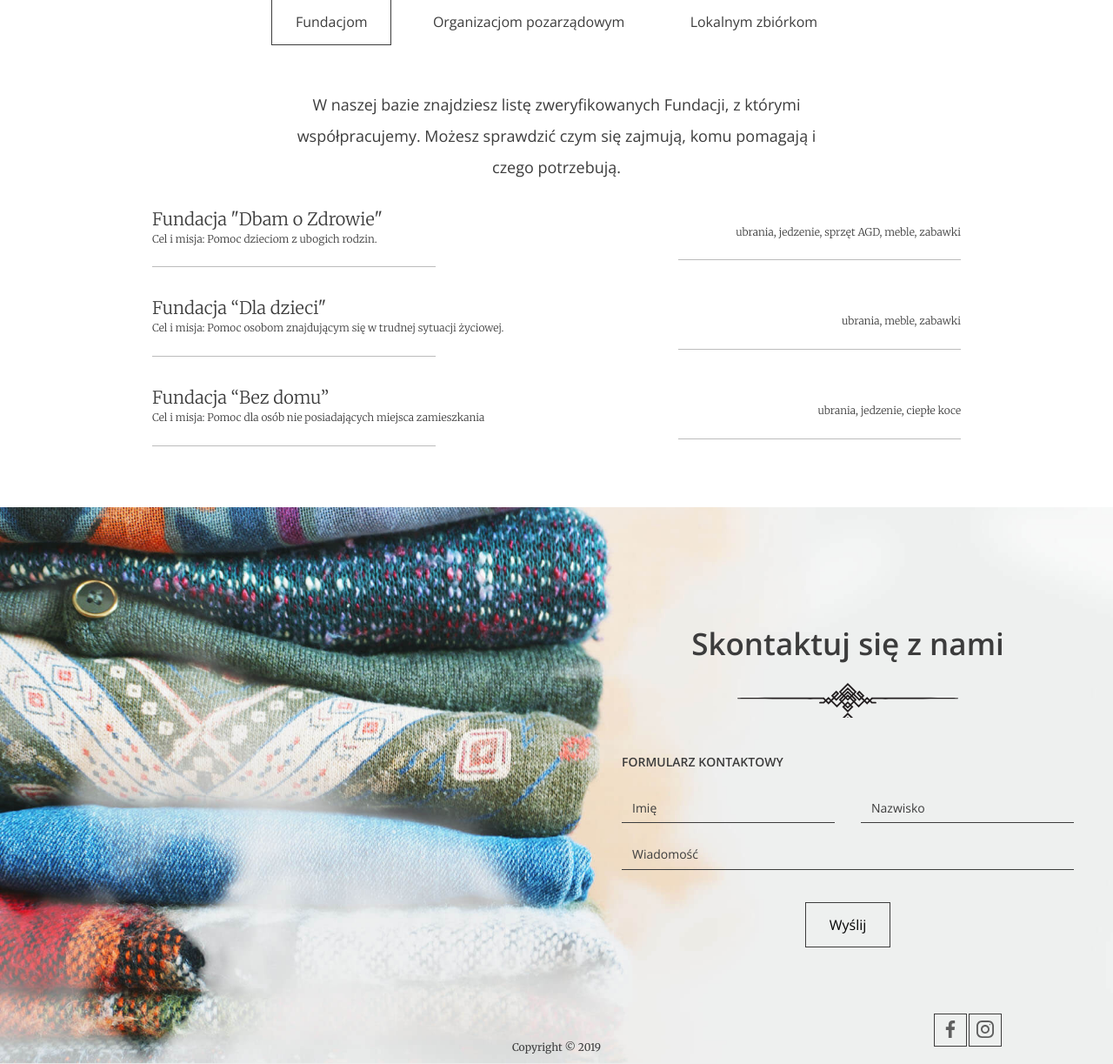
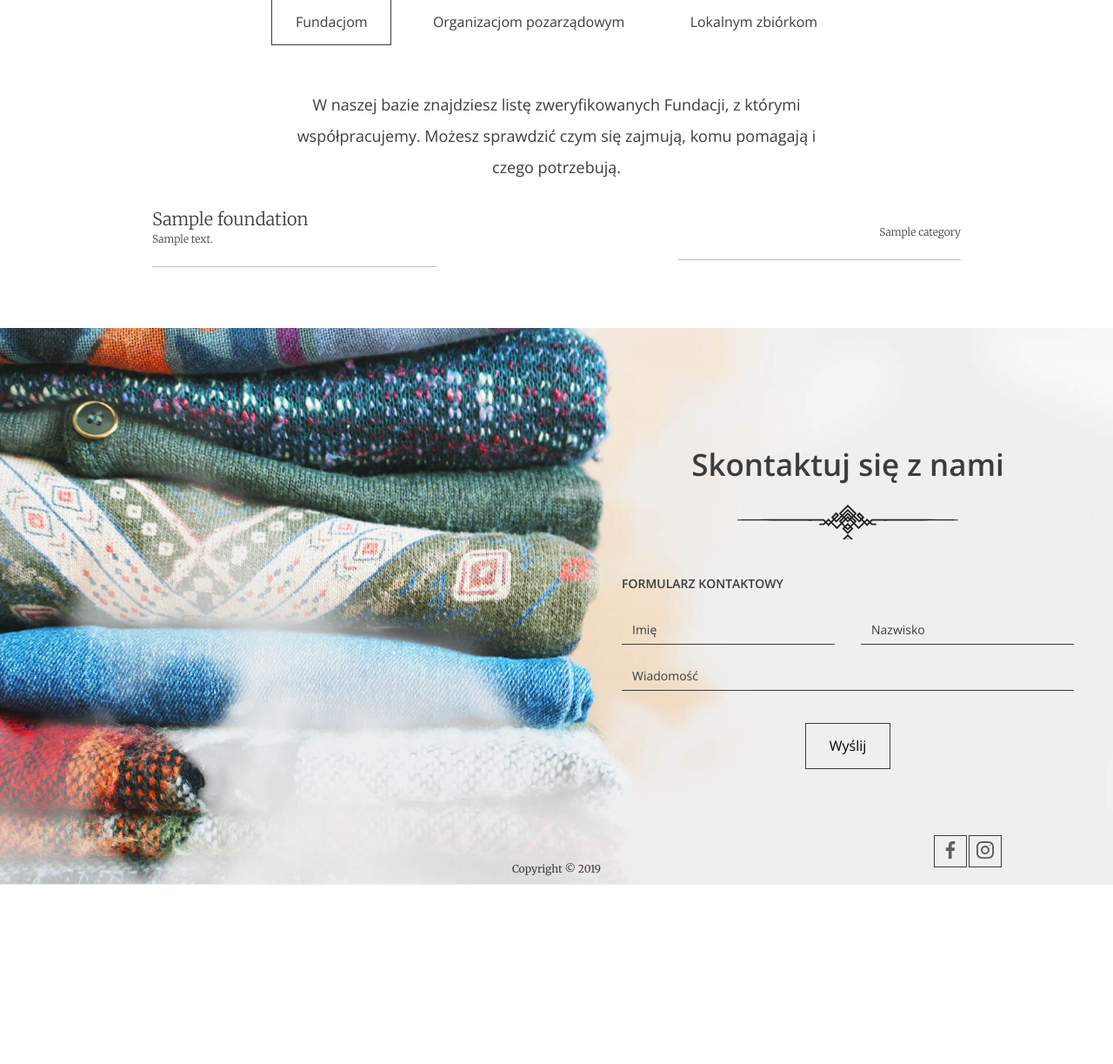
Before and after one commit to devtraining84/Donations-for-the-organizations, a Django app: template hfo2/main/templates/index.html in a window 1280 px wide. Shown: the part 3455-4678 px from the top of the page at 87% size. After the commit the page ends 4472 px from the top, so only its background shows below. Run offline with Django 3.2, Linux system fonts and the light colour scheme; the template is opened without the code that fills it: most values are stand-ins (such as "Sample title", 1, 10 or a date in 2020); some libraries are stand-ins or nearby versions.

Commit message:
foundation is activ on main page

```diff
--- a/hfo2/main/templates/index.html
+++ b/hfo2/main/templates/index.html
@@ -87,34 +87,24 @@
         <p>W naszej bazie znajdziesz listę zweryfikowanych Fundacji, z którymi współpracujemy. Możesz sprawdzić czym się zajmują, komu pomagają i czego potrzebują.</p>
 
         <ul class="help--slides-items">
-          <li>
-            <div class="col">
-              <div class="title">Fundacja "Dbam o Zdrowie"</div>
-              <div class="subtitle">Cel i misja: Pomoc dzieciom z ubogich rodzin.</div>
-            </div>
+                     {% for foundation in foundations %}
+                    <li>
+                    <div class="col">
+                      <div class="title">{{foundation.name}}</div>
+                      <div class="subtitle">{{foundation.description}}</div>
+                    </div>
 
-            <div class="col"><div class="text">ubrania, jedzenie, sprzęt AGD, meble, zabawki</div></div>
-          </li>
+                    <div class="col"><div class="text">{% for category in foundation.categories.all %}
+                      {{ category.name }}
+                      {% if not forloop.last %}, {% endif %}
+                       {% endfor %}
+                      </div></div>
+                  </li>
+                  {% endfor %}
 
-          <li>
-            <div class="col">
-              <div class="title">Fundacja “Dla dzieci"</div>
-              <div class="subtitle">Cel i misja: Pomoc osobom znajdującym się w trudnej sytuacji życiowej.</div>
-            </div>
+                </ul>
 
-            <div class="col"><div class="text">ubrania, meble, zabawki</div></div>
-          </li>
-
-          <li>
-            <div class="col">
-              <div class="title">Fundacja “Bez domu”</div>
-              <div class="subtitle">Cel i misja: Pomoc dla osób nie posiadających miejsca zamieszkania</div>
-            </div>
-
-            <div class="col"><div class="text">ubrania, jedzenie, ciepłe koce</div></div>
-          </li>
-        </ul>
-        <!-- Pagination -->
+          <!-- Pagination -->
         <!-- <ul class="help--slides-pagination">
           <li><a href="#" class="btn btn--small btn--without-border active" data-page="1">1</a></li>
           <li><a href="#" class="btn btn--small btn--without-border" data-page="2">2</a></li>
@@ -127,45 +117,24 @@
        <!-- SLIDE 2 -->
        <div class="help--slides" data-id="2">
         <p>
-          Lorem ipsum dolor, sit amet consectetur adipisicing elit. Hic officiis mollitia dolor, neque aspernatur accusamus debitis. Ducimus, officia. Quia, sunt illum! Non iste placeat ab ipsum alias
-          quos suscipit corporis!
+          W naszej bazie znajdziesz listę zweryfikowanych organizacji pozarzadowych, z którymi współpracujemy. Możesz sprawdzić czym się zajmują, komu pomagają i czego potrzebują.
         </p>
         <ul class="help--slides-items">
+
+          {% for non_gov_item in non_gov %}
           <li>
             <div class="col">
-              <div class="title">Organizacja 1</div>
-              <div class="subtitle">Lorem ipsum dolor sit amet consectetur.</div>
+              <div class="title">{{non_gov_item.name}}</div>
+              <div class="subtitle">{{ non_gov_item.description }}</div>
             </div>
 
-            <div class="col"><div class="text">Lorem ipsum dolor sit amet consectetur adipisicing elit.</div></div>
+            <div class="col"><div class="text">{% for category in non_gov_item.categories.all %}
+              {{ category.name }}
+              {% if not forloop.last %}, {% endif %}
+               {% endfor %}.</div></div>
           </li>
 
-          <li>
-            <div class="col">
-              <div class="title">Organizacja 2</div>
-              <div class="subtitle">Lorem ipsum dolor sit amet consectetur.</div>
-            </div>
-
-            <div class="col"><div class="text">Lorem ipsum dolor sit amet consectetur adipisicing elit.</div></div>
-          </li>
-
-          <li>
-            <div class="col">
-              <div class="title">Organizacja 3</div>
-              <div class="subtitle">Lorem ipsum dolor sit amet consectetur.</div>
-            </div>
-
-            <div class="col"><div class="text">Lorem ipsum dolor sit amet consectetur adipisicing elit.</div></div>
-          </li>
-
-          <li>
-            <div class="col">
-              <div class="title">Organizacja 4</div>
-              <div class="subtitle">Lorem ipsum dolor sit amet consectetur.</div>
-            </div>
-
-            <div class="col"><div class="text">Lorem ipsum dolor sit amet consectetur adipisicing elit.</div></div>
-          </li>
+            {% endfor %}
         </ul>
 
         <!-- Pagination
@@ -181,27 +150,27 @@
 
       <!-- SLIDE 3 -->
       <div class="help--slides" data-id="3">
-        <p>Lorem ipsum dolor sit amet, his ocurreret persequeris ea, ad utinam laudem duo. Verterem adipisci partiendo eos ne, ea his reque quaeque recteque, ne quo lobortis intellegam.</p>
+        <p> W naszej bazie znajdziesz listę zweryfikowanych zbiorek lokalnych, z którymi współpracujemy. Możesz sprawdzić czym się zajmują, komu pomagają i czego potrzebują.</p>
         <ul class="help--slides-items">
-          <li>
-            <div class="col">
-              <div class="title">Lokalna zbiórka 1</div>
-              <div class="subtitle">Lorem ipsum dolor sit amet consectetur.</div>
-            </div>
-
-            <div class="col"><div class="text">Lorem ipsum dolor sit amet consectetur adipisicing elit.</div></div>
-          </li>
+          {% for loc in local %}
 
           <li>
             <div class="col">
-              <div class="title">Lokalna zbiórka 2</div>
-              <div class="subtitle">Lorem ipsum dolor sit amet consectetur.</div>
+              <div class="title">{{ loc.name }}</div>
+              <div class="subtitle">{{ loc.description }}</div>
             </div>
 
-            <div class="col"><div class="text">Lorem ipsum dolor sit amet consectetur adipisicing elit.</div></div>
+            <div class="col"><div class="text">
+              {% for category in loc.categories.all %}
+              {{ category.name }}
+              {% if not forloop.last %}, {% endif %}
+              {% endfor %}
+
+            </div></div>
           </li>
-        </ul>
 
+         {% endfor %}
+           </ul>
         <!-- Pagination
         <ul class="help--slides-pagination">
           <li><a href="#" class="btn btn--small btn--without-border active" data-page="1">1</a></li>
```
Also changed, not shown: hfo2/main/views.py (+10 -11 lines).
